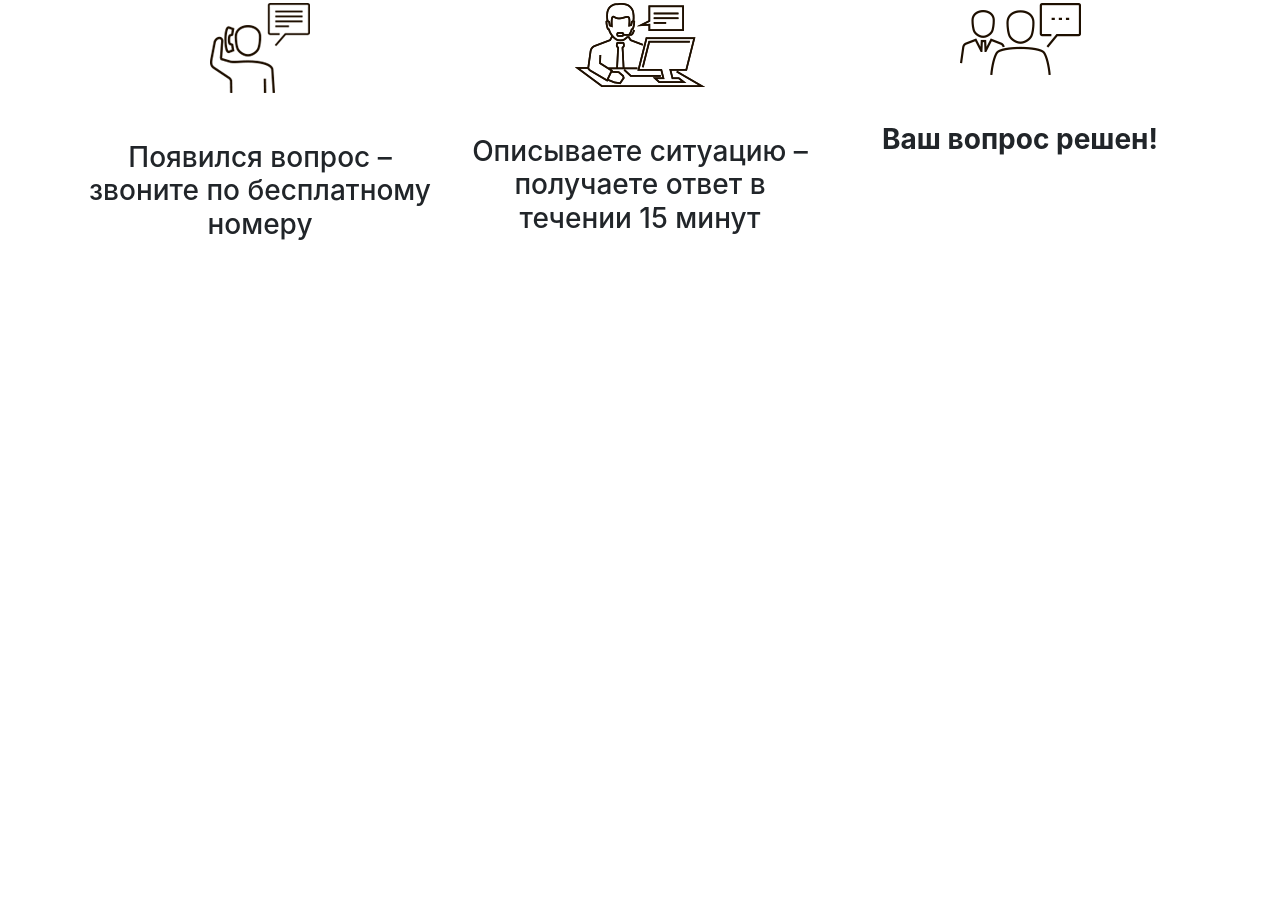
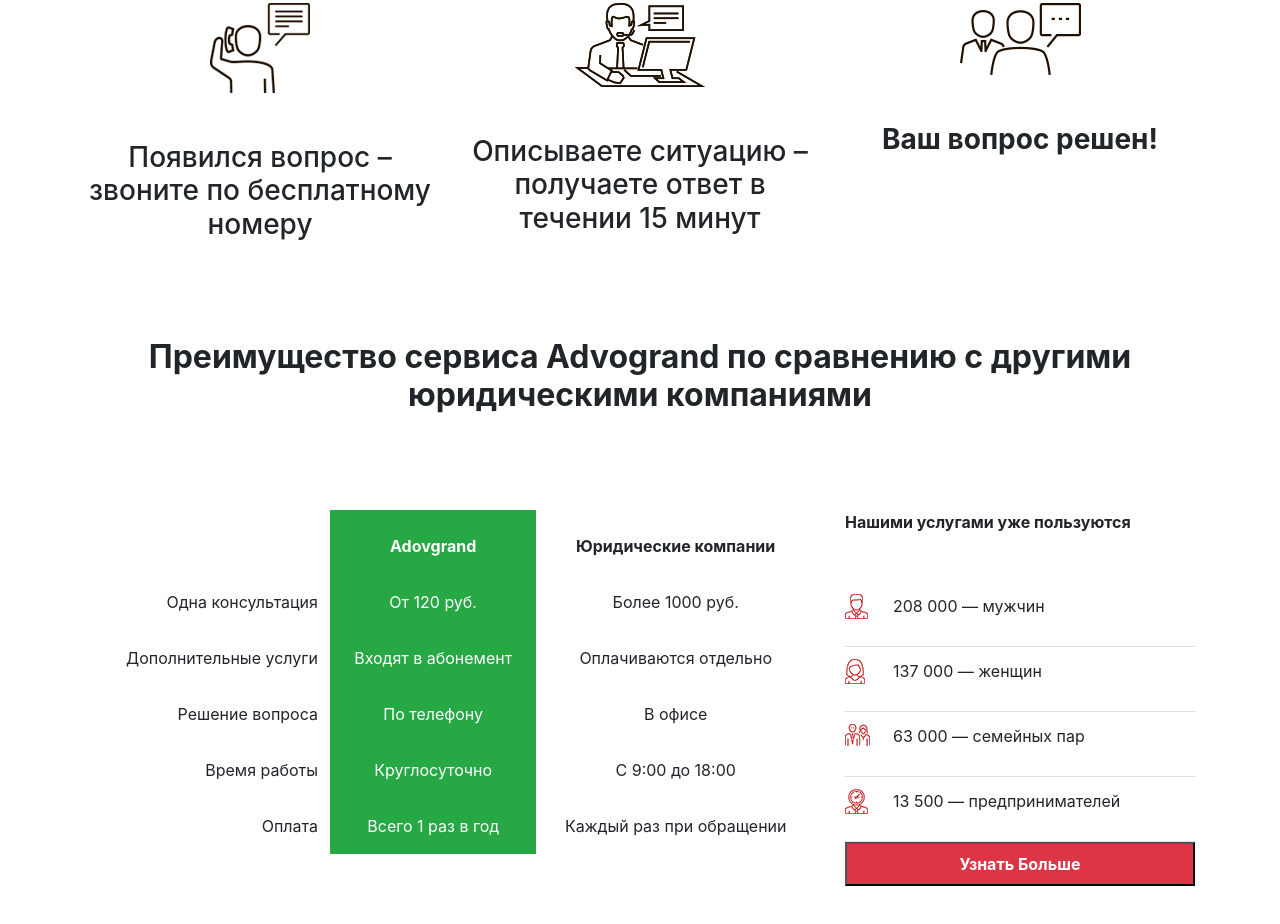
Before and after one commit to goshagavriloff/advo_grand, a plain HTML site: page index.html in a window 1280 px wide. Shown: the part 2010-2934 px from the top of the page. Before the commit the page ends 2348 px from the top, so only its background shows below. Drawn offline with nearby package versions, Linux system fonts and the light colour scheme; files whose address does not match are found by name.

Commit message:
add compare-section

```diff
--- a/css/master.css
+++ b/css/master.css
@@ -1,2 +1,22 @@
 /*https://www.youtube.com/watch?v=JbXLkhIfSTQ*/
 /*https://github.com/OwlCarousel2/OwlCarousel2/tree/develop/docs/assets/owlcarousel*/
+.male>p:before{
+position: absolute;
+content: url(./../img/male.png);
+left:0;
+}
+.female>p:before{
+position: absolute;
+content: url(./../img/female.png);
+left:0;
+}
+.family>p:before{
+position: absolute;
+content: url(./../img/family.png);
+left:0;
+}
+.time>p:before{
+position: absolute;
+content: url(./../img/time.png);
+left:0;
+}
--- a/index.html
+++ b/index.html
@@ -234,6 +234,71 @@
     </div>
 </section>
 
+<section>
+    <div class="container">
+      <p class="text-center h2 font-weight-bold mb-5 mt-5">Преимущество сервиса Advogrand по сравнению с другими юридическими компаниями</p>
+      <div class="mb-5 mt-5 row">
+        <div class="col-8">
+          <div class="table-responsive">
+            <table class="table table-borderless text-center mt-5 mb-5">
+              <thead>
+                <tr class=''>
+                <!--  <th scope="col">#</th>-->
+                  <th class='pt-4 pb-3 text-right ' scope="col"></th>
+                  <th class='pt-4 pb-3  bg-success text-white' scope="col">Adovgrand</th>
+                  <th class='pt-4 pb-3 ' scope="col">Юридические компании</th>
+
+                </tr>
+              </thead>
+              <tbody>
+                <tr>
+              <!--    <th scope="row">1</th>-->
+                  <td class='text-right pt-3 pb-3 '>Одна консультация</td>
+                  <td class='pt-3 pb-3  bg-success text-white'>От 120 руб.</td>
+                  <td class='pt-3 pb-3 '>Более 1000 руб.</td>
+                </tr>
+                <tr>
+              <!--    <th scope="row">2</th>-->
+                  <td class='text-right pt-3 pb-3 '>Дополнительные услуги</td>
+                  <td class='pt-3 pb-3 bg-success text-white'>Входят в абонемент</td>
+                  <td class='pt-3 pb-3 '>Оплачиваются отдельно</td>
+                </tr>
+                <tr>
+              <!--    <th scope="row">3</th> -->
+                  <td class='text-right pt-3 pb-3 '>Решение вопроса</td>
+                  <td class='pt-3 pb-3 bg-success text-white'>По телефону</td>
+                  <td class='pt-3 pb-3 '>В офисе</td>
+                </tr>
+                <tr>
+              <!--    <th scope="row">3</th> -->
+                  <td class='text-right pt-3 pb-3 '>Время работы</td>
+                  <td class='pt-3 pb-3 bg-success text-white'>Круглосуточно</td>
+                  <td class='pt-3 pb-3 '>С 9:00 до 18:00</td>
+                </tr>
+                <tr>
+              <!--    <th scope="row">3</th> -->
+                  <td class='text-right pt-3 pb-3 '>Оплата</td>
+                  <td class='pt-3 pb-3 bg-success text-white'>Всего 1 раз в год</td>
+                  <td class='pt-3 pb-3 '>Каждый раз при обращении</td>
+                </tr>
+              </tbody>
+            </table>
+          </div>
+        </div>
+        <div class="col-4">
+          <p class="font-weight-bold mt-5 mb-5">Нашими услугами уже пользуются</p>
+          <ul class="list-group list-group-flush borderless">
+            <li class="list-group-item pl-5 male position-relative"><p>208 000 — мужчин</p></li>
+            <li class="list-group-item pl-5 female position-relative"><p>137 000 — женщин</p></li>
+            <li class="list-group-item pl-5 family position-relative"><p>63 000 — семейных пар</p></li>
+            <li class="list-group-item pl-5 time position-relative"><p>13 500 — предпринимателей</p></li>
+          </ul>
+          <button class="w-100 font-weight-bold p-2 text-white bg-danger" type="button" name="button">Узнать Больше</button>
+        </div>
+      </div>
+    </div>
+</section>
+
   </body>
   <script src="https://code.jquery.com/jquery-3.4.1.slim.min.js" integrity="sha384-J6qa4849blE2+poT4WnyKhv5vZF5SrPo0iEjwBvKU7imGFAV0wwj1yYfoRSJoZ+n" crossorigin="anonymous"></script>
   <script src="https://cdn.jsdelivr.net/npm/popper.js@1.16.0/dist/umd/popper.min.js" integrity="sha384-Q6E9RHvbIyZFJoft+2mJbHaEWldlvI9IOYy5n3zV9zzTtmI3UksdQRVvoxMfooAo" crossorigin="anonymous"></script>
```
Also changed, not shown: img/family.png (added), img/female.png (added), img/male.png (added), img/time.png (added).
